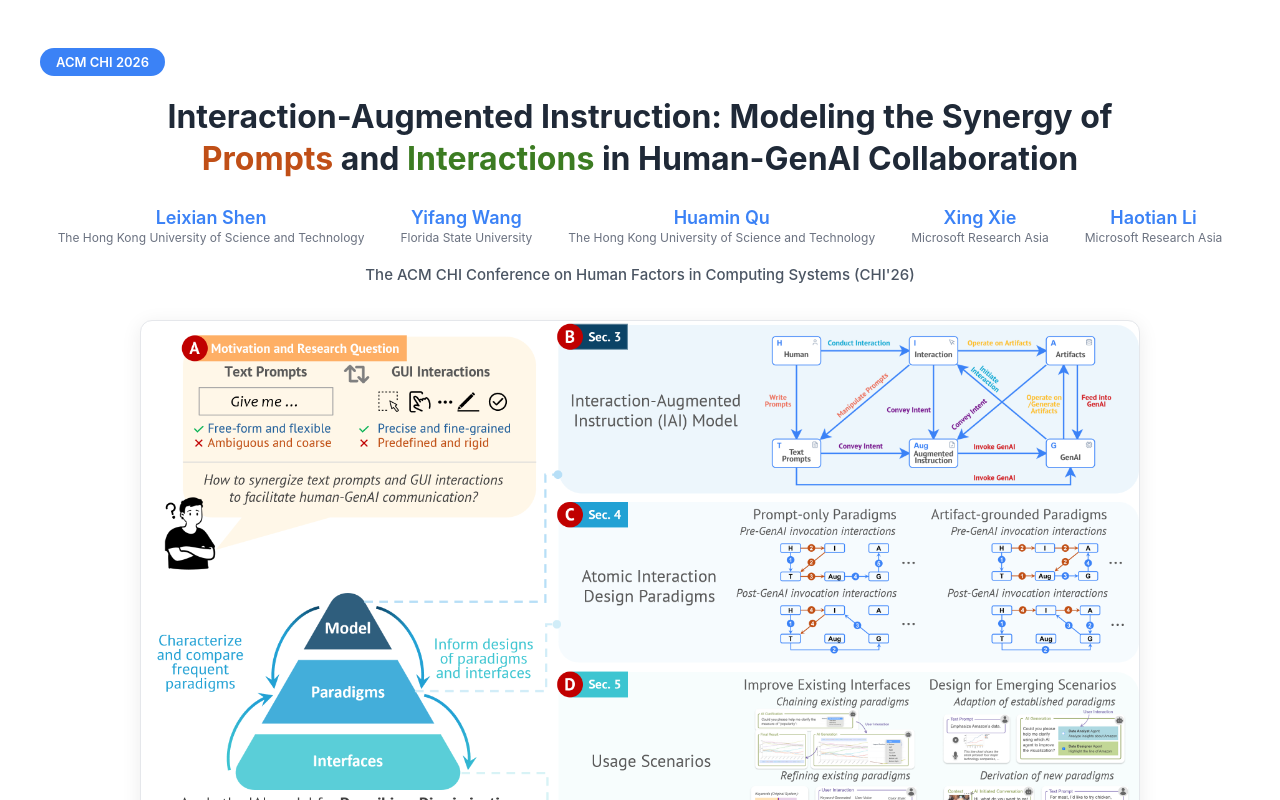
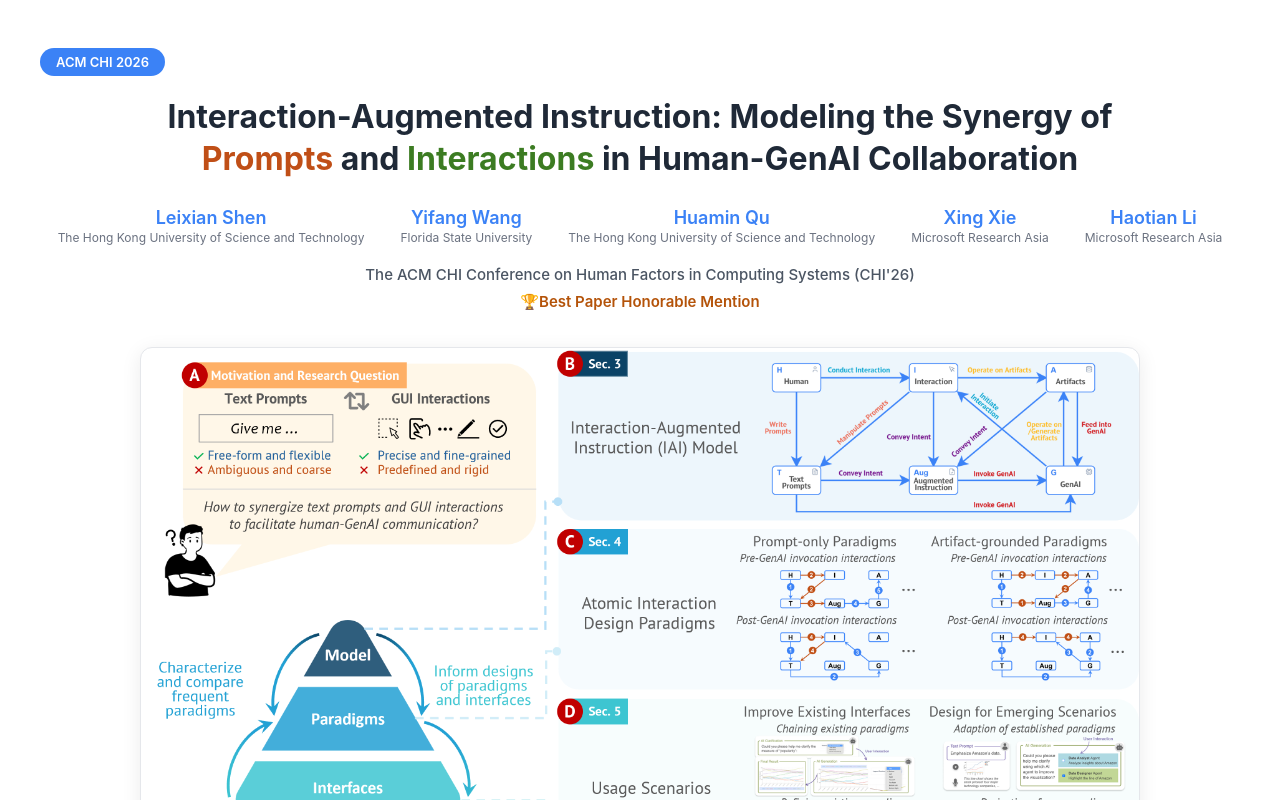
Before and after one commit to Interaction-Augmented-Instruction/Interaction-Augmented-Instruction.github.io, a Vue app: page / in a window 1280 px wide. Shown: the top 800 px of the page. Built offline with nearby package versions, Linux system fonts and the light colour scheme; no server answers.

Commit message:
Update PaperPromotion.vue

```diff
--- a/src/components/PaperPromotion.vue
+++ b/src/components/PaperPromotion.vue
@@ -69,6 +69,7 @@ const abstract = `Text prompt is the most common way for human-generative AI (Ge
       <div class="venue-info">
         The ACM CHI Conference on Human Factors in Computing Systems (CHI'26)
       </div>
+      <div class="award-info">🏆Best Paper Honorable Mention</div>
     </div>
 
     <!-- Teaser Image -->
@@ -174,6 +175,14 @@ const abstract = `Text prompt is the most common way for human-generative AI (Ge
   font-size: 15px;
   color: #4b5563;
   font-weight: 500;
+}
+
+.award-info {
+  text-align: center;
+  margin-top: 8px;
+  font-size: 15px;
+  color: #b45309;
+  font-weight: 600;
 }
 
 .author-item {
```
